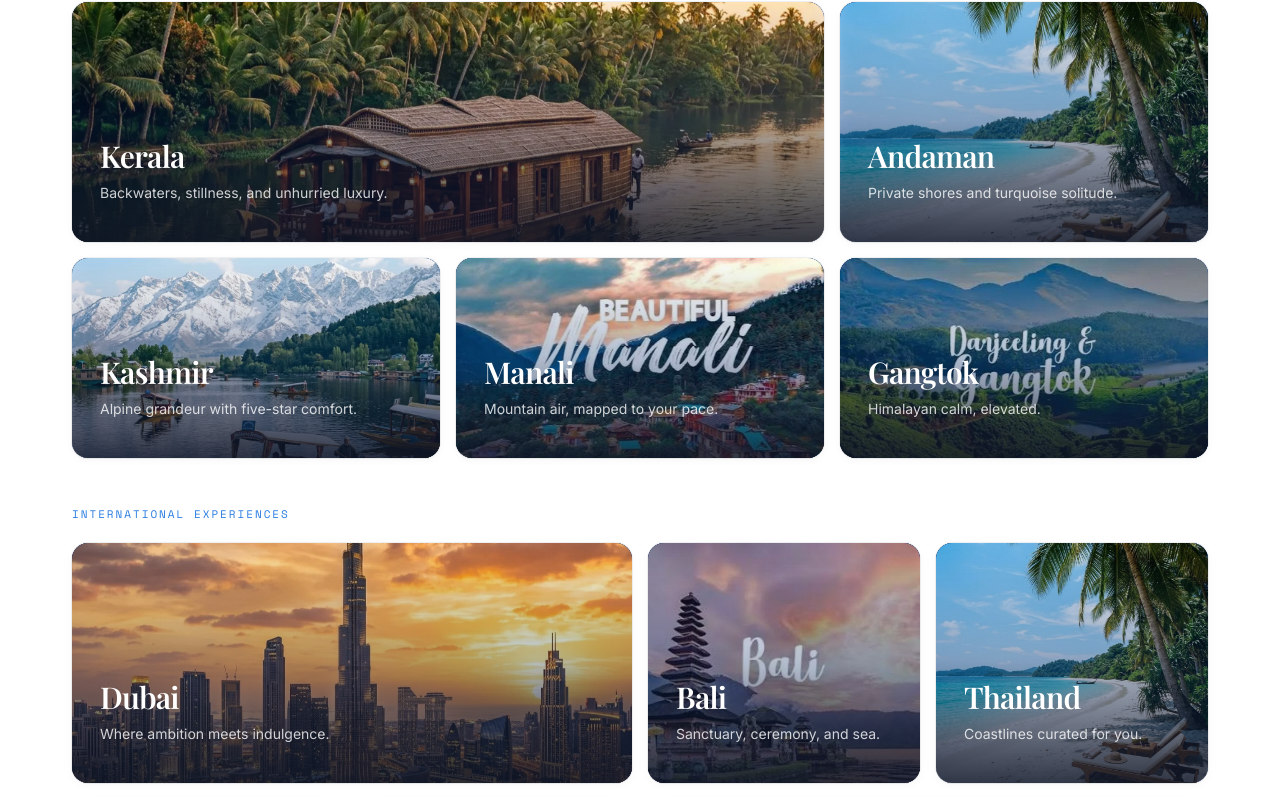
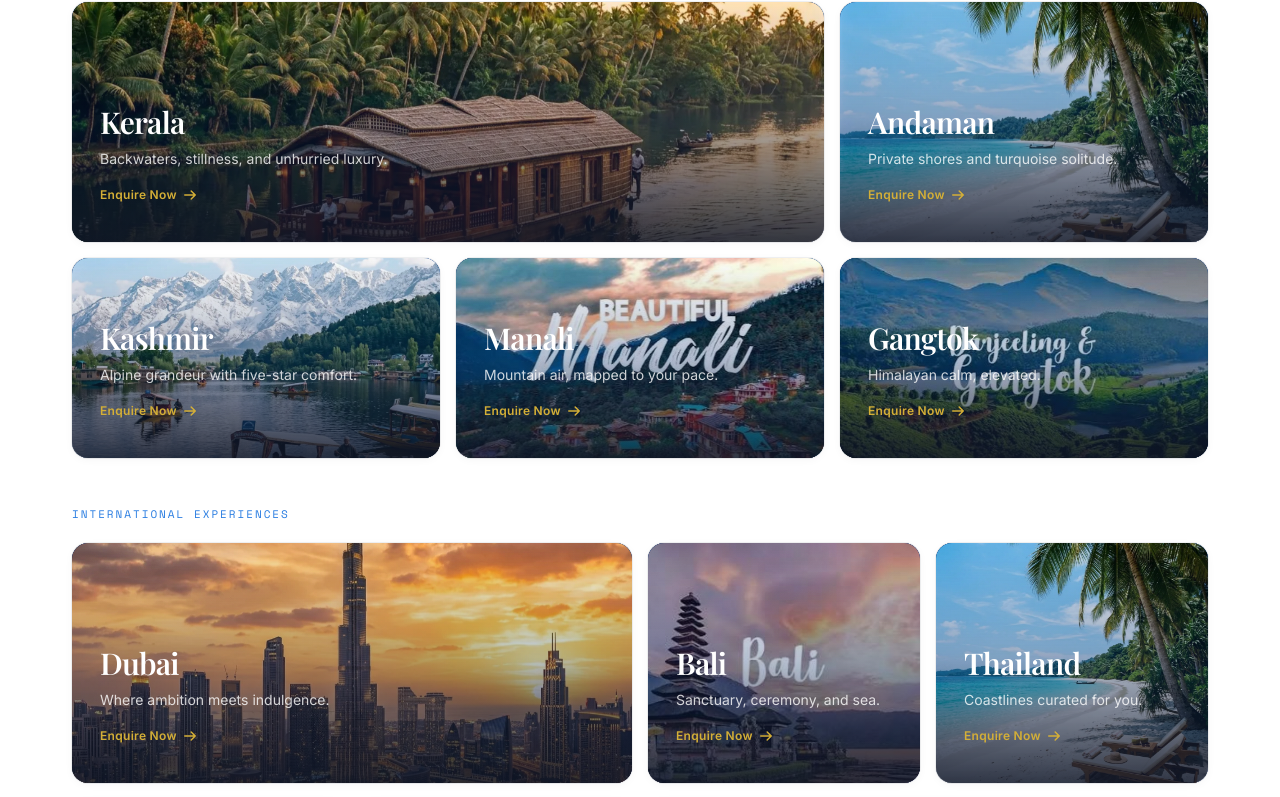
Before and after one commit to intbizai-boop/JRP, a React (Vite) app: page / in a window 1280 px wide. Shown: the part 2646-3443 px from the top of the page. Built offline with nearby package versions, Linux system fonts and the light colour scheme.

Commit message:
Add always-visible Enquire Now CTAs to Destinations and Events cards; bump service worker version to v1.0.9

```diff
--- a/public/sw.js
+++ b/public/sw.js
@@ -1,4 +1,4 @@
-const CACHE_VERSION = 'v1.0.8';
+const CACHE_VERSION = 'v1.0.9';
 const CACHE_NAME = `jrp-travels-${CACHE_VERSION}`;
 
 // Core assets to cache immediately on installation
--- a/src/App.jsx
+++ b/src/App.jsx
@@ -35,13 +35,13 @@ export default function App() {
           <ScrollDivider />
           <Services onSelectService={(name) => setSelectedEnquiry({ type: 'Service', name })} />
           <ScrollDivider />
-          <Destinations />
+          <Destinations onSelectDestination={(name) => setSelectedEnquiry({ type: 'Destination', name })} />
           <ScrollDivider />
           <VipServices />
           <ScrollDivider />
           <TirupatiDarshan onSelectDestination={(name) => setSelectedEnquiry({ type: 'Destination', name })} />
           <ScrollDivider />
-          <Events />
+          <Events onSelectEvent={(name) => setSelectedEnquiry({ type: 'Event', name })} />
           <ScrollDivider />
           <WhyJrp />
           <ScrollDivider />
--- a/src/main.jsx
+++ b/src/main.jsx
@@ -12,7 +12,7 @@ ReactDOM.createRoot(document.getElementById('root')).render(
 // Register local custom service worker in production
 if ('serviceWorker' in navigator && import.meta.env.PROD) {
   window.addEventListener('load', () => {
-    navigator.serviceWorker.register('/sw.js?v=1.0.8')
+    navigator.serviceWorker.register('/sw.js?v=1.0.9')
       .then((reg) => {
         console.log('[Service Worker] Scope:', reg.scope);
       })
--- a/src/sections/Destinations.jsx
+++ b/src/sections/Destinations.jsx
@@ -2,7 +2,18 @@ import { Section, SectionHeading, RevealGroup, Item } from '../components/Sectio
 import { DESTINATIONS } from '../data/content'
 import ParallaxImage from '../components/ParallaxImage'
 
-function DestinationCard({ name, tagline, image, span = false }) {
+function DestinationCard({ name, tagline, image, span = false, onSelectDestination }) {
+  const handleEnquire = (e) => {
+    e.preventDefault()
+    if (onSelectDestination) {
+      onSelectDestination(name)
+    }
+    const contactSection = document.getElementById('contact')
+    if (contactSection) {
+      contactSection.scrollIntoView({ behavior: 'smooth' })
+    }
+  }
+
   return (
     <Item
       className={`group relative flex min-w-0 items-end overflow-hidden rounded-2xl bg-navy p-7 text-white shadow-soft transition-[transform,box-shadow] duration-500 ease-lux hover:-translate-y-1 hover:shadow-float grain min-h-[200px] ${
@@ -19,16 +30,28 @@ function DestinationCard({ name, tagline, image, span = false }) {
       <div className="pointer-events-none absolute inset-0 z-10 bg-gradient-to-t from-ink/85 via-navy/30 to-transparent" aria-hidden="true" />
 
       {/* Text content sits on top of everything */}
-      <div className="relative z-10 translate-y-2 transition-transform duration-500 ease-lux group-hover:translate-y-0">
+      <div className="relative z-10 translate-y-2 transition-transform duration-500 ease-lux group-hover:translate-y-0 w-full">
         <h3 className="font-display text-2xl font-semibold tracking-tight md:text-3xl">{name}</h3>
         <p className="mt-2 max-w-xs text-sm leading-relaxed text-white/80">{tagline}</p>
+
+        {/* Enquire Now CTA (always visible) */}
+        <button
+          onClick={handleEnquire}
+          className="mt-4 inline-flex items-center gap-1.5 text-xs font-semibold text-gold tracking-wide hover:text-white transition-colors duration-200"
+        >
+          Enquire Now
+          <svg className="h-3.5 w-3.5 transition-transform duration-300 group-hover:translate-x-1" fill="none" viewBox="0 0 24 24" stroke="currentColor" strokeWidth="2.5">
+            <path strokeLinecap="round" strokeLinejoin="round" d="M14 5l7 7m0 0l-7 7m7-7H3" />
+          </svg>
+        </button>
+
         <span className="mt-4 block h-px w-0 bg-gold transition-[width] duration-500 ease-lux group-hover:w-16" aria-hidden="true" />
       </div>
     </Item>
   )
 }
 
-export default function Destinations() {
+export default function Destinations({ onSelectDestination }) {
   return (
     <Section id="destinations" className="bg-base">
       <SectionHeading
@@ -41,7 +64,7 @@ export default function Destinations() {
         <p className="eyebrow mb-5">Domestic Experiences</p>
         <RevealGroup className="grid grid-cols-1 gap-4 sm:grid-cols-2 lg:grid-cols-3">
           {DESTINATIONS.domestic.map((d, i) => (
-            <DestinationCard key={d.name} {...d} span={i === 0} />
+            <DestinationCard key={d.name} {...d} span={i === 0} onSelectDestination={onSelectDestination} />
           ))}
         </RevealGroup>
       </div>
@@ -50,7 +73,7 @@ export default function Destinations() {
         <p className="eyebrow mb-5">International Experiences</p>
         <RevealGroup className="grid grid-cols-1 gap-4 sm:grid-cols-2 lg:grid-cols-4">
           {DESTINATIONS.international.map((d, i) => (
-            <DestinationCard key={d.name} {...d} span={i === 0 || d.name === 'Malaysia' || d.name === 'Sri Lanka'} />
+            <DestinationCard key={d.name} {...d} span={i === 0 || d.name === 'Malaysia' || d.name === 'Sri Lanka'} onSelectDestination={onSelectDestination} />
           ))}
         </RevealGroup>
       </div>
--- a/src/sections/Events.jsx
+++ b/src/sections/Events.jsx
@@ -29,7 +29,7 @@ const EVENT_ITEMS = [
   },
 ]
 
-export default function Events() {
+export default function Events({ onSelectEvent }) {
   return (
     <Section id="events" className="bg-tint">
       <SectionHeading
@@ -41,6 +41,17 @@ export default function Events() {
       <RevealGroup className="mt-14 grid grid-cols-1 gap-6 sm:grid-cols-2 lg:grid-cols-3">
         {EVENT_ITEMS.map((item, i) => {
           const isFeatured = i === 0
+          const handleEnquire = (e) => {
+            e.preventDefault()
+            if (onSelectEvent) {
+              onSelectEvent(item.title)
+            }
+            const contactSection = document.getElementById('contact')
+            if (contactSection) {
+              contactSection.scrollIntoView({ behavior: 'smooth' })
+            }
+          }
+
           return (
             <Item
               key={item.title}
@@ -75,6 +86,17 @@ export default function Events() {
                   {item.description}
                 </p>
 
+                {/* Enquire Now CTA (always visible) */}
+                <button
+                  onClick={handleEnquire}
+                  className="mt-4 inline-flex items-center gap-1.5 text-xs font-semibold text-gold tracking-wide hover:text-white transition-colors duration-200"
+                >
+                  Enquire Now
+                  <svg className="h-3.5 w-3.5 transition-transform duration-300 group-hover:translate-x-1" fill="none" viewBox="0 0 24 24" stroke="currentColor" strokeWidth="2.5">
+                    <path strokeLinecap="round" strokeLinejoin="round" d="M14 5l7 7m0 0l-7 7m7-7H3" />
+                  </svg>
+                </button>
+
                 <span className="mt-4 block h-px w-10 bg-gold/70 transition-[width] duration-500 group-hover:w-20" aria-hidden="true" />
               </div>
             </Item>
```
